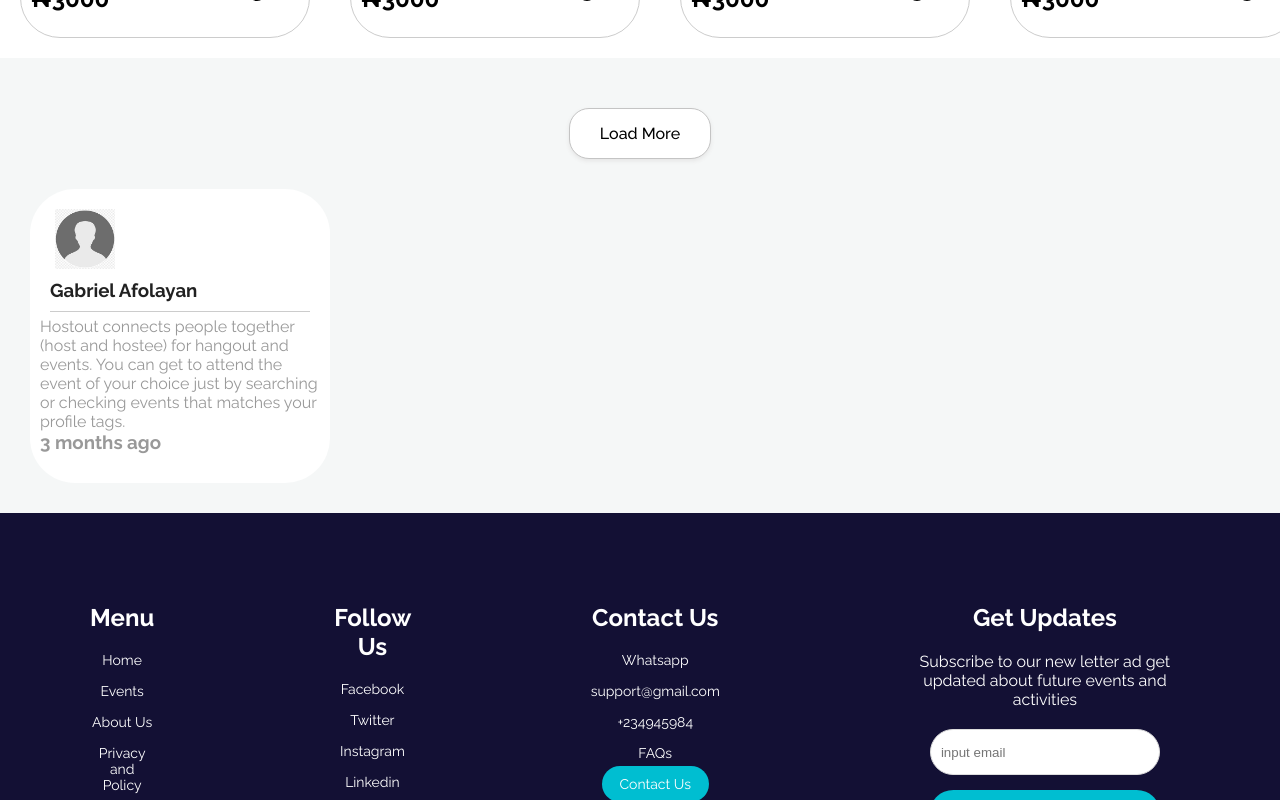
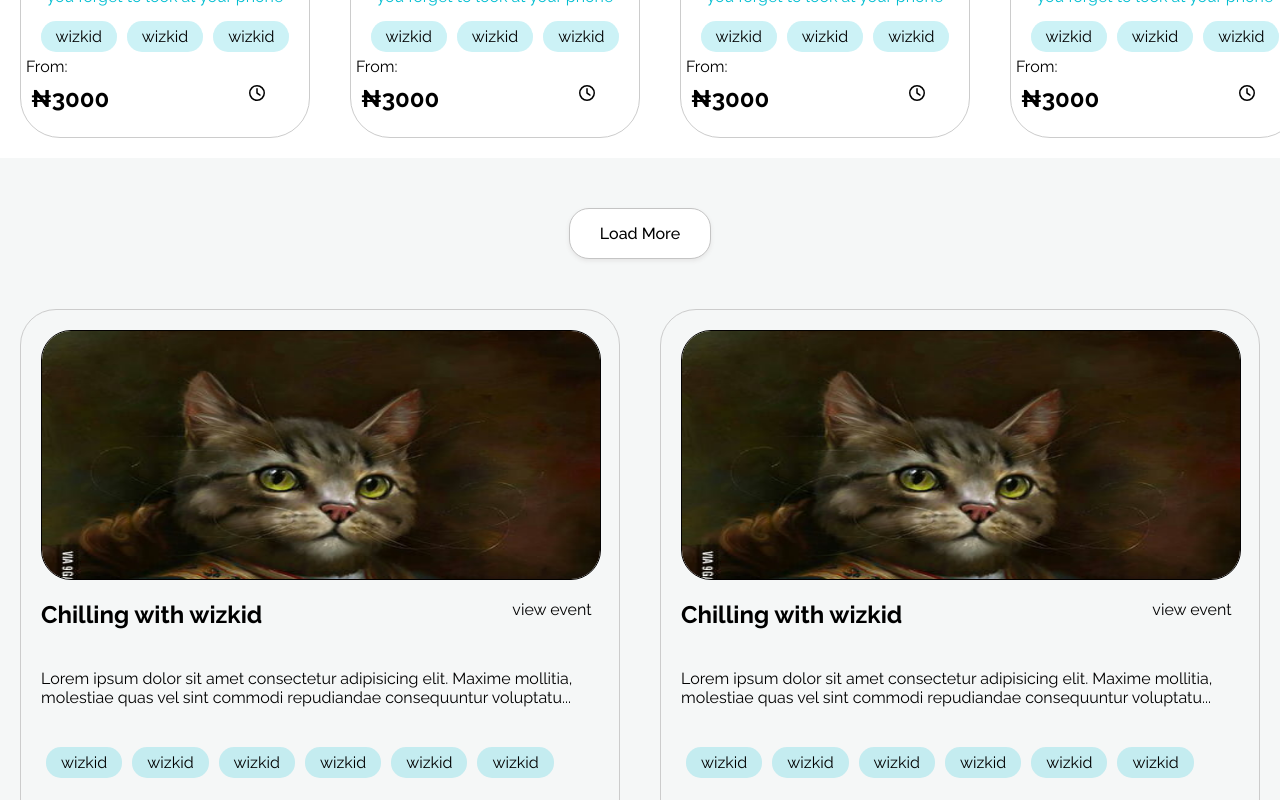
Before and after one commit to Johnson-olaolu/hostout, a Next.js app: page /EventsPage in a window 1280 px wide. Shown: the part 2000-2800 px from the top of the page. Built offline with nearby package versions, Linux system fonts and the light colour scheme; a web font is replaced by a local one.

Commit message:
finished the events page

```diff
--- /dev/null
+++ b/components/PastCards.jsx
@@ -0,0 +1,127 @@
+import   NextPage  from 'next';
+import Image from 'next/image';
+import Tag from './Tag';
+
+function Past (){
+    return (
+        <div id='past-reviews'>
+        <div className='past-card'>
+        <div className='past-img'>
+            <Image
+                src='/A.jpg'
+                width={560}
+                height={500}
+            />
+            </div>
+        <div className='past-title'>
+        <h2>Chilling with wizkid</h2>
+        <a>view event</a>
+
+        </div>
+        <div className='past-detail'>
+            <p>Lorem ipsum dolor sit amet consectetur adipisicing elit. Maxime mollitia,
+molestiae quas vel sint commodi repudiandae consequuntur voluptatu...</p>
+        </div>
+        <div className='past-tag'>
+        <Tag />  <Tag />
+        </div>
+        <div className='past-price'>
+        <p>From:</p>
+        <h2>₦3000</h2>
+        </div>
+        <p className='past-imgs-p'>Images</p>
+        <div className='past-imgs'>
+        <div className='past-image'>
+        <Image
+                src='/A.jpg'
+                width={120}
+                height={120}
+            />
+        </div>
+        <div className='past-image'>
+        <Image
+                src='/A.jpg'
+                width={120}
+                height={120}
+            />
+        </div>
+        <div className='past-image'>
+        <Image
+                src='/A.jpg'
+                width={120}
+                height={120}
+            />
+        </div>
+        <div className='past-image'>
+        <Image
+                src='/A.jpg'
+                width={120}
+                height={120}
+            />
+        </div>
+        </div>
+        </div>
+
+        <div className='past-card'>
+        <div className='past-img'>
+            <Image
+                src='/A.jpg'
+                width={560}
+                height={500}
+            />
+            </div>
+        <div className='past-title'>
+        <h2>Chilling with wizkid</h2>
+        <a>view event</a>
+
+        </div>
+        <div className='past-detail'>
+            <p>Lorem ipsum dolor sit amet consectetur adipisicing elit. Maxime mollitia,
+molestiae quas vel sint commodi repudiandae consequuntur voluptatu...</p>
+        </div>
+        <div className='past-tag'>
+        <Tag />  <Tag />
+        </div>
+        <div className='past-price'>
+        <p>From:</p>
+        <h2>₦3000</h2>
+        </div>
+        <p className='past-imgs-p'>Images</p>
+        <div className='past-imgs'>
+        <div className='past-image'>
+        <Image
+                src='/A.jpg'
+                width={120}
+                height={120}
+            />
+        </div>
+        <div className='past-image'>
+        <Image
+                src='/A.jpg'
+                width={120}
+                height={120}
+            />
+        </div>
+        <div className='past-image'>
+        <Image
+                src='/A.jpg'
+                width={120}
+                height={120}
+            />
+        </div>
+        <div className='past-image'>
+        <Image
+                src='/A.jpg'
+                width={120}
+                height={120}
+            />
+        </div>
+        </div>
+        </div>
+
+
+
+        </div>
+    );
+}
+export default Past;
--- a/pages/EventsPage.jsx
+++ b/pages/EventsPage.jsx
@@ -5,11 +5,16 @@
 import Nav from "../components/NavBar"
 import Experience from "../components/experience";
 import Footer from "../components/Footer";
+import Past from '../components/PastCards';
+
 
 function EventPage (){
     return (
         <div>
         <Nav />
+        <div className='menu-display'>
+        <h2>All</h2>
+        </div>
         <div id='menu'>
             <ul>
                 <li><a href='#'>All</a></li>
@@ -54,9 +59,7 @@
             <a>Load More</a>
         </div>
 
-
-
-
+<Past />
 <Experience />
 <Footer/>
         </div>
--- a/pages/_app.tsx
+++ b/pages/_app.tsx
@@ -5,8 +5,11 @@
 
 function App() {
   return (
-  // <Homepage />
+  //<Homepage />
 <EventsPage />
+
+
+
   );
 }
 
--- a/styles/globals.css
+++ b/styles/globals.css
@@ -519,8 +519,17 @@
 
 /*-----Homepage and componets end here------*/
 /*------ Menu start-----*/
+.menu-display {
+  height: 100px;
+  margin-top: 80px;
+}
+.menu-display h2 {
+  padding-top: 50px;
+  padding-left: 20px;
+  font-size: 35px;
+}
 #menu {
-  margin:80px 20px 0px 20px;
+  margin:0px 20px 0px 20px;
   display: flex;
 
 }
@@ -559,3 +568,64 @@
   font-weight: 500;
 }
 /*------ Load more end-----*/
+
+/*------ past events cards start-----*/
+.past-card{
+  height: 700px;
+width: 600px;
+border-radius: 36px;
+border: 1px solid #CCCCCC;
+margin: 50px 20px;
+
+}
+.past-img {
+  width: 560px;
+  height: 250px;
+  overflow: hidden;
+  margin: 20px;
+  border-radius: 30px;
+  border: 1px solid #030101;
+
+}
+#past-reviews{
+  display: flex;
+  align-items: center;
+  justify-content: center;
+}
+.past-title{
+  display: flex;
+  margin: 20px;
+}
+.past-title h2 {
+  margin-right: 250px;
+}
+.past-detail {
+
+  padding-top: 20px;
+  padding-bottom: 20px;
+  margin: 20px;
+}
+.past-tag{
+  display: flex;
+  margin: 20px;
+}
+.past-price {
+  margin-left: 20px;
+}
+.past-imgs {
+  display: flex;
+  margin: 20px;
+}
+.past-imgs-p{
+ margin: 10px 0px -10px 10px;
+ font-size: 15px;
+}
+.past-image {
+  margin: 0 20px;
+  overflow: hidden;
+  border-radius: 10px;
+  height: 100px;
+  border: #030101 1px solid;
+}
+
+/*------ past events cards end-----*/
```
